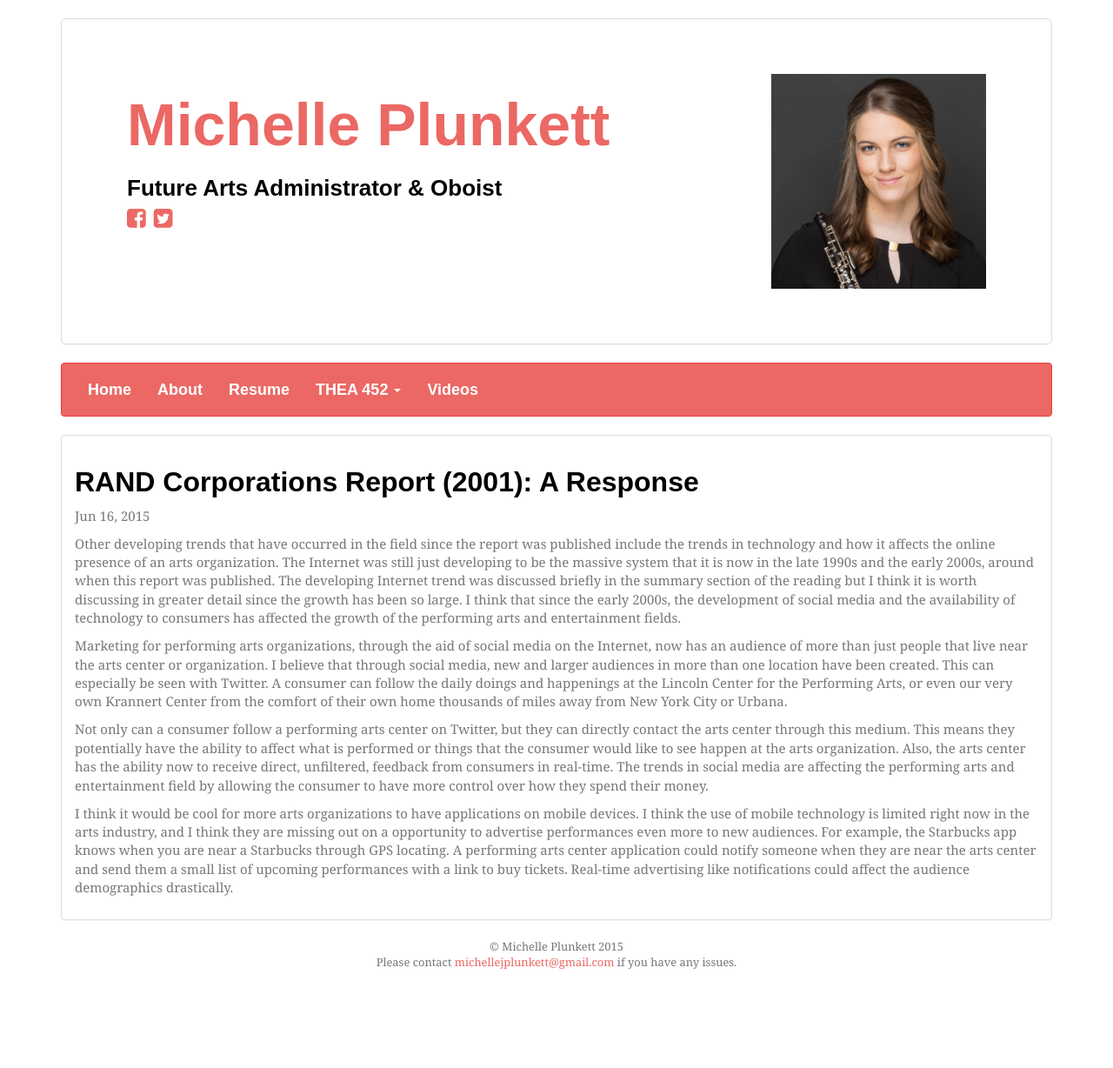
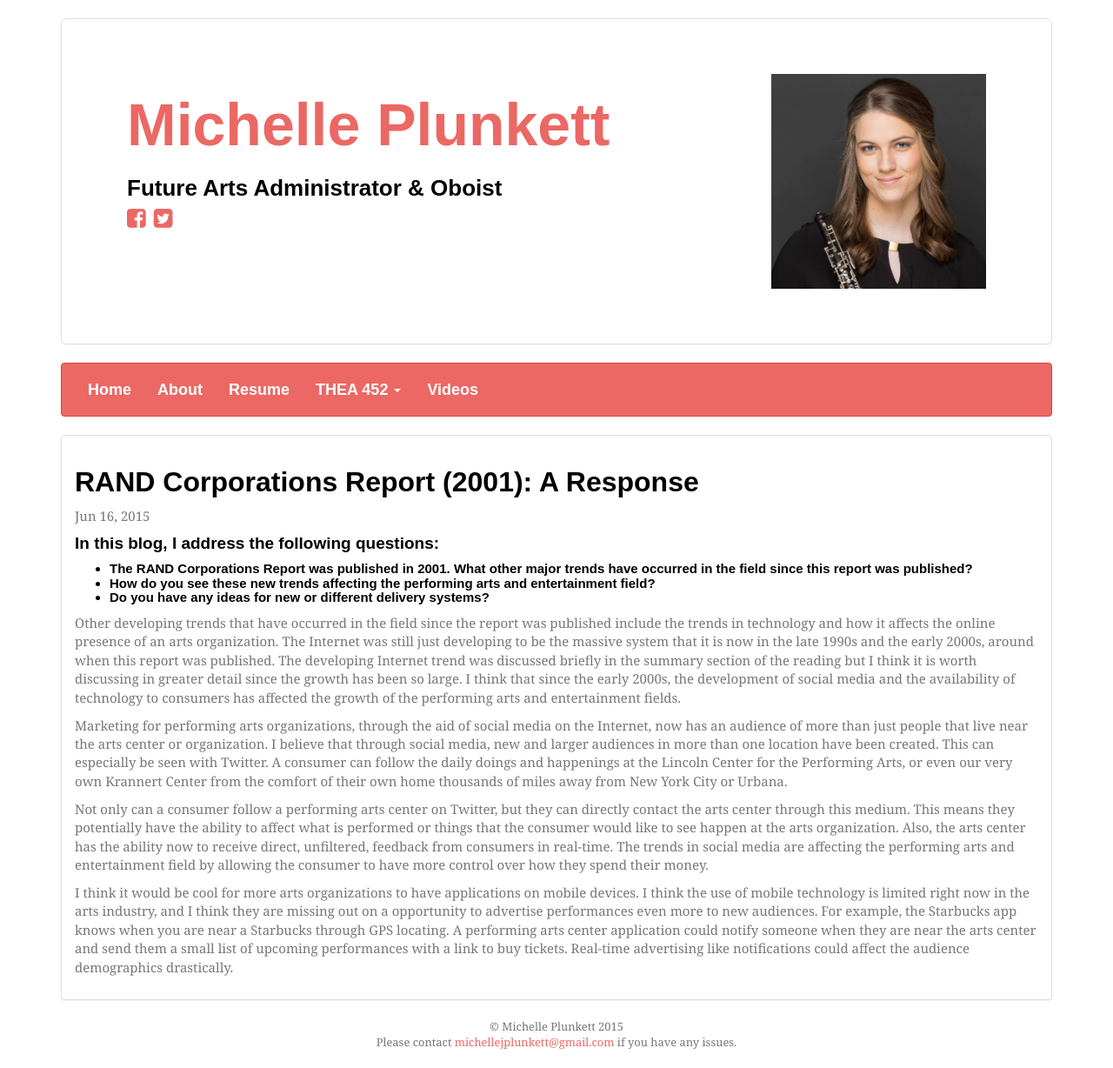
Before and after one commit to michelleplunkett/michelleplunkett.github.io, a Jekyll site: the page built from blogs/_posts/2015-06-16-blog2.html, in a window 1280 px wide. Shown: the whole page at 87% size. Built offline with Jekyll 4.4.1, drawn with Linux system fonts in a browser that asks for light colours; nearby versions of some CDN libraries; some web fonts are replaced; Markdown is read by kramdown in place of the engine named in the settings; before the commit the page ends 1136 px from its top, so only the background shows below that.

Commit message:
Update 2015-06-16-blog2.html

```diff
--- a/blogs/_posts/2015-06-16-blog2.html
+++ b/blogs/_posts/2015-06-16-blog2.html
@@ -3,6 +3,15 @@ layout: blog
 title:  "RAND Corporations Report (2001): A Response"
 date:   2015-06-16
 ---
+							<p></p><p></p>
+							<h4>In this blog, I address the following questions:</h4>
+								<h5><ul>
+								<li>The RAND Corporations Report was published in 2001. What other major trends have occurred in the field since this report was published?</li>
+								<li>How do you see these new trends affecting the performing arts and entertainment field?</li>
+								<li>Do you have any ideas for new or different delivery systems?</li>
+								</ul></h5>
+
+							<p></p><p></p>
 
 							<p>Other developing trends that have occurred in the field since the report was published include the trends in technology and how it affects the online presence of an arts organization. The Internet was still just developing to be the massive system that it is now in the late 1990s and the early 2000s, around when this report was published. The developing Internet trend was discussed briefly in the summary section of the reading but I think it is worth discussing in greater detail since the growth has been so large. I think that since the early 2000s, the development of social media and the availability of technology to consumers has affected the growth of the performing arts and entertainment fields.</p>
 
```
